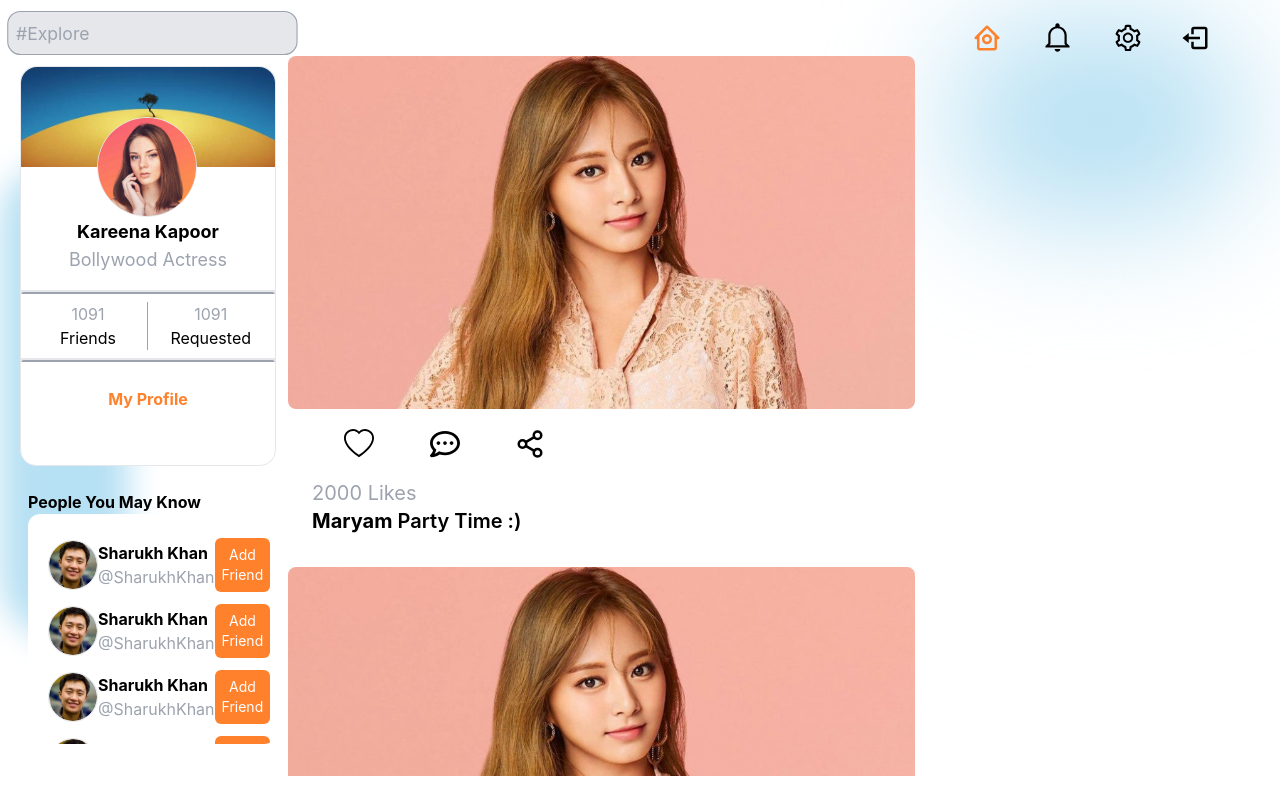
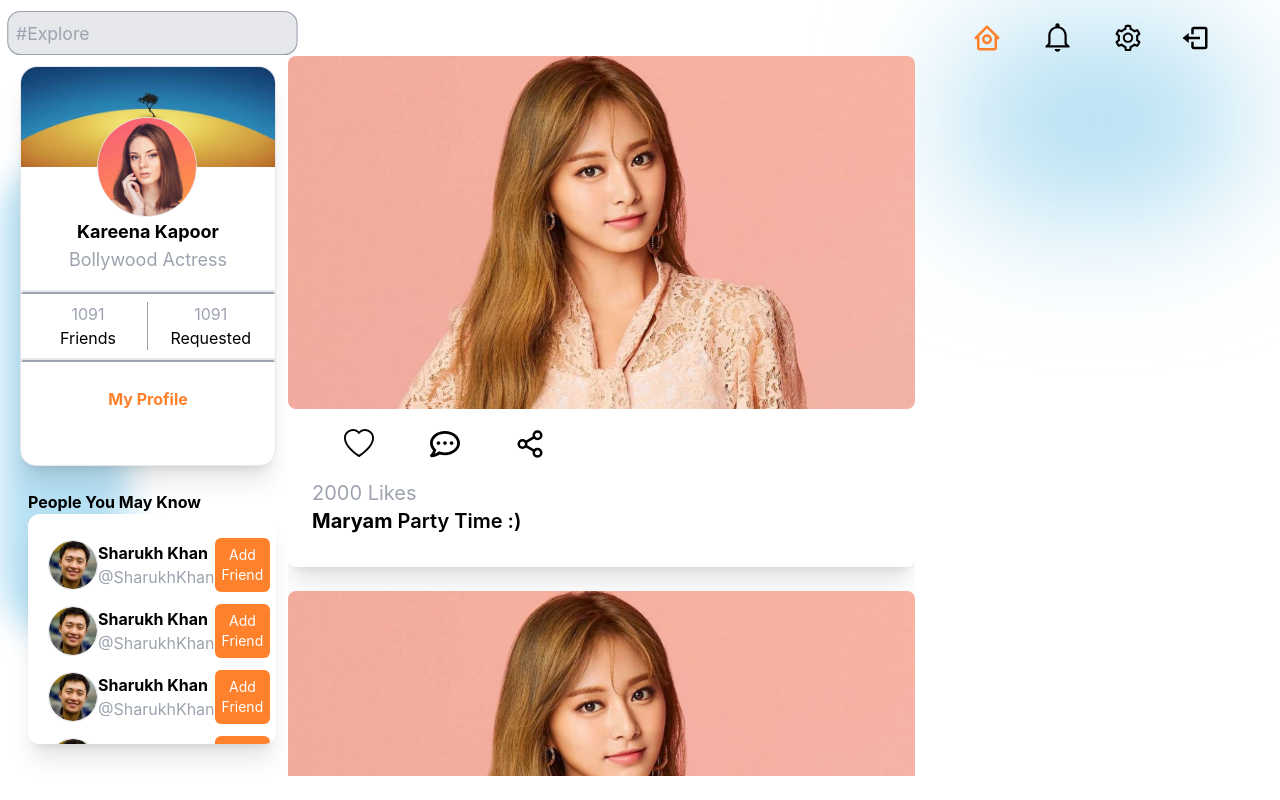
Before and after one commit to musharaf22/Social_Media_Frontend, a React (Create React App) app: page / in a window 1280 px wide. Built offline with nearby package versions, Linux system fonts and the light colour scheme.

Commit message:
making UI better

```diff
--- a/src/components/PeopleCard.tsx
+++ b/src/components/PeopleCard.tsx
@@ -4,7 +4,7 @@ const PeopleCard = () => {
   return (
     <div
       id="postScroll"
-      className="bg-white w-full  rounded-xl p-3 h-[230px] overflow-auto"
+      className="bg-white w-full  rounded-xl p-3 h-[230px] overflow-auto shadow-xl"
     >
       {[1, 2, 3, 4, 5].map(() => {
         return (
--- a/src/components/ProfileCard.tsx
+++ b/src/components/ProfileCard.tsx
@@ -2,7 +2,7 @@ import React from "react";
 
 const ProfileCard = () => {
   return (
-    <div className="bg-white rounded-2xl border w-full h-[50vh]">
+    <div className="bg-white rounded-2xl border w-full h-[50vh] shadow-xl">
       <div className="cover relative">
         <img
           src="/images/cover.jpg"
--- a/src/pages/left/Left.tsx
+++ b/src/pages/left/Left.tsx
@@ -4,7 +4,7 @@ import ProfileCard from "../../components/ProfileCard";
 
 const Left = () => {
   return (
-    <div className="w-full ml-5 my-2  flex flex-col ">
+    <div className="w-full ml-5 my-2  flex flex-col  ">
       <div className="bg-[#B6E0F3] w-[10%] absolute h-[60vh] rounded-full z-[-1] blur-lg top-[20%] left-0 "></div>
       <Navbar />
       <div className="w-full my-2">
--- a/src/pages/post/Post.tsx
+++ b/src/pages/post/Post.tsx
@@ -5,7 +5,7 @@ import { FiShare2 } from "react-icons/fi";
 const Post = () => {
   const [like, setlike] = useState<boolean>(false);
   return (
-    <div className="w-full rounded-lg bg-white h-auto flex flex-col ">
+    <div className="w-full rounded-lg bg-white h-auto flex flex-col shadow-xl mb-6 ">
       <div className="image">
         <img
           src="/images/postpic2.jpg"
```
